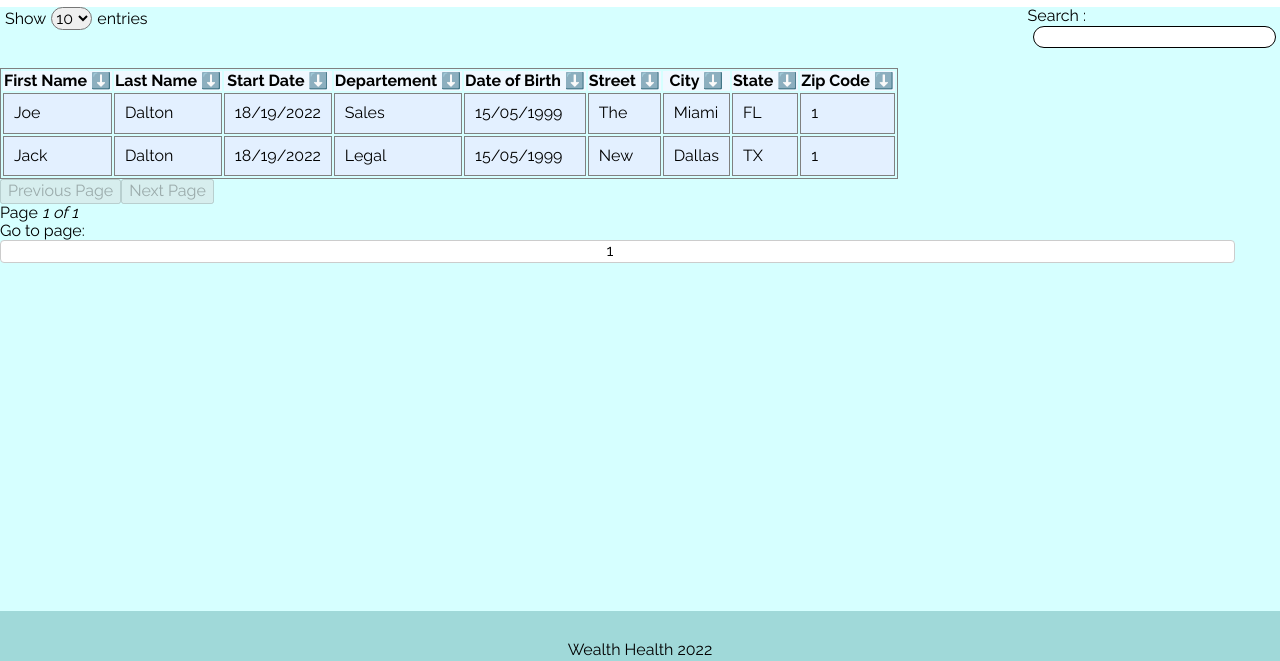
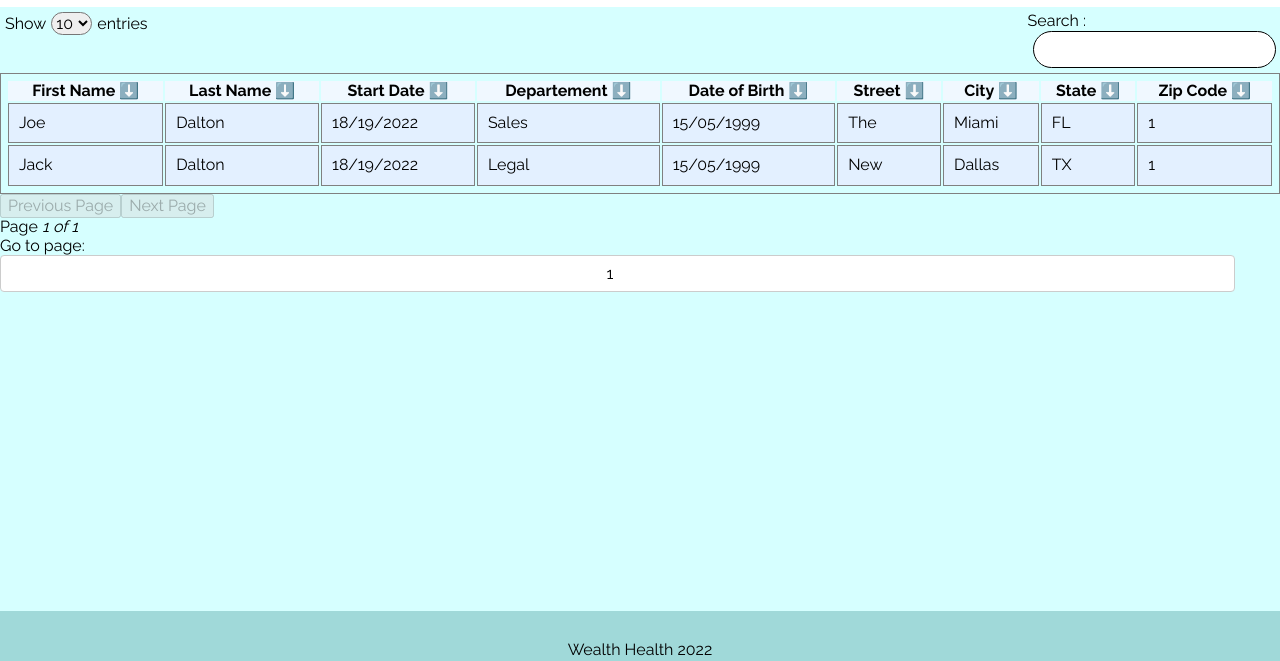
Before and after one commit to ludogwada/SinquetLudovic_p14_06092022, a React app in the folder hrnet/: page /EmployeeList in a window 1280 px wide. Shown: the part 139-800 px from the top of the page. Built offline with nearby package versions, Linux system fonts and the light colour scheme.

Commit message:
feat(styles): reponsive

```diff
--- a/hrnet/sass/components/Table.scss
+++ b/hrnet/sass/components/Table.scss
@@ -1,11 +1,11 @@
 .table {
+
+    width: 100%;
 
     &__header {
         display: flex;
         justify-content: space-between;
-        margin-bottom: 20px;
-        margin-left: 5px;
-        margin-right: 5px;
+        margin: 5px;
 
         &__selectList {
             border-radius: 25px;
@@ -19,4 +19,9 @@
             border-radius: 25px;
         }
     }
+
+    &__table {
+        width: 100%;
+        padding: 5px;
+    }
 }
--- a/hrnet/sass/pages/CreateEmployee.scss
+++ b/hrnet/sass/pages/CreateEmployee.scss
@@ -26,15 +26,6 @@
 
     }
 
-    &__input {
-        width: 96%;
-        border-color: hsl(0, 0%, 80%);
-        border-radius: 4px;
-        border-style: solid;
-        border-width: 1px;
-
-    }
-
     &__button {
         margin-top: 50px;
         margin-bottom: 10px;
@@ -56,6 +47,7 @@ input {
     border-style: solid;
     border-width: 1px;
     text-align: center;
+    height: 33px;
 
 }
 
@@ -78,4 +70,8 @@ input {
             margin: 5px;
         }
     }
+
+    input {
+        height: 25px;
+    }
 }
--- a/hrnet/sass/pages/EmployeeList.scss
+++ b/hrnet/sass/pages/EmployeeList.scss
@@ -1,3 +1,3 @@
-.container {
+.employeeList {
     background-color: $Color-2;
 }
--- a/hrnet/src/components/table/Table.js
+++ b/hrnet/src/components/table/Table.js
@@ -6,7 +6,7 @@ import {
 } from 'react-table';
 import React from 'react';
 export function Table(props) {
-	const data = React.useMemo(() => props.datas, []);
+	const data = React.useMemo(() => props.datas, [props.datas]);
 	console.log(data);
 	const columns = React.useMemo(
 		() => [
@@ -107,7 +107,10 @@ export function Table(props) {
 					/>
 				</section>
 			</header>
-			<table {...getTableProps()} style={{ border: 'solid 1px grey' }}>
+			<table
+				className='table__table'
+				{...getTableProps()}
+				style={{ border: 'solid 1px grey' }}>
 				<thead>
 					{headerGroups.map((headerGroup) => (
 						<tr {...headerGroup.getHeaderGroupProps()}>
--- a/hrnet/src/pages/EmployeeList.js
+++ b/hrnet/src/pages/EmployeeList.js
@@ -8,7 +8,7 @@ const EmployeeList = () => {
 	console.log(list);
 	return (
 		<>
-			<div className='container'>
+			<div className='employeeList'>
 				<Table datas={list} />
 			</div>
 		</>
```
Also changed, not shown: hrnet/src/index.css, 1 other file.
